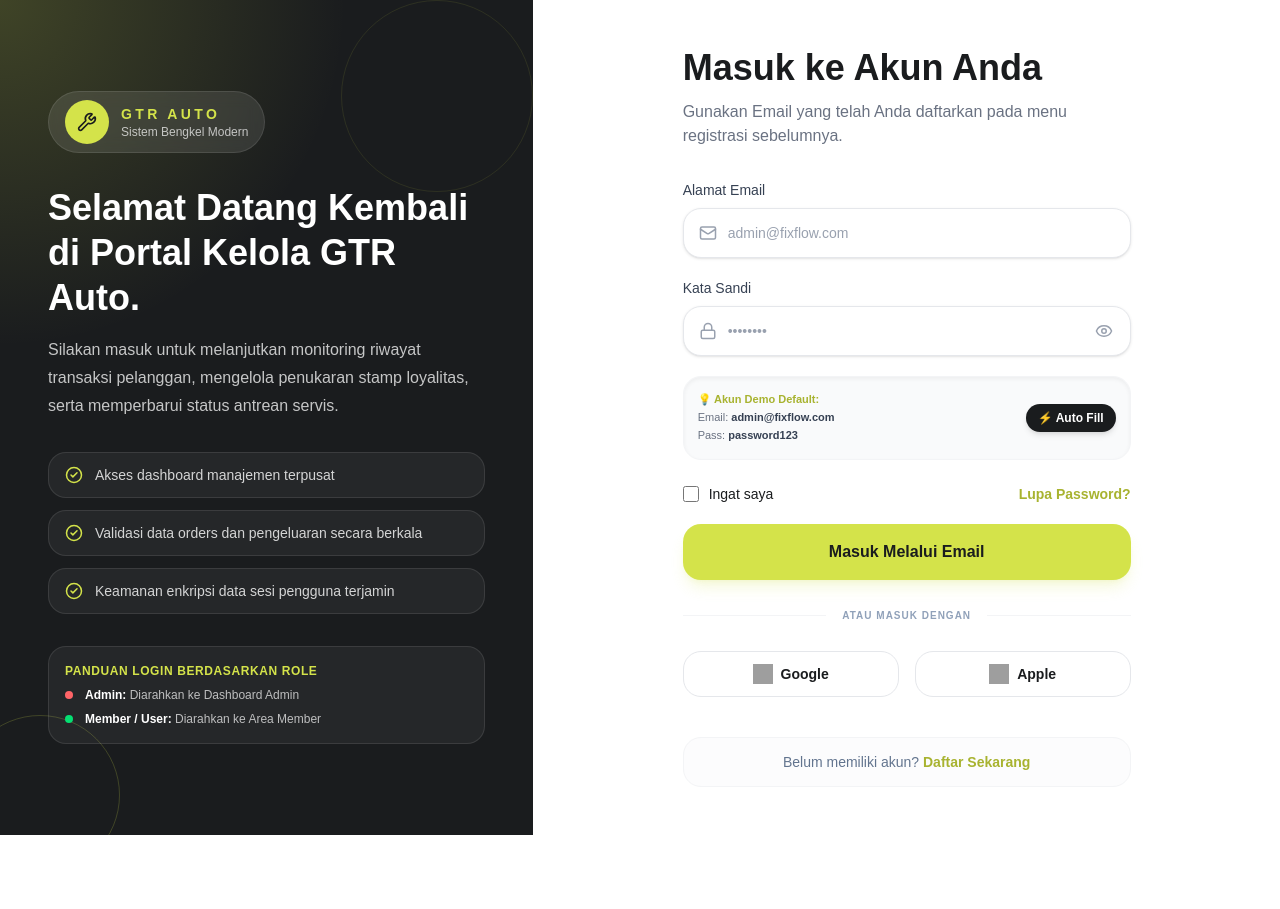
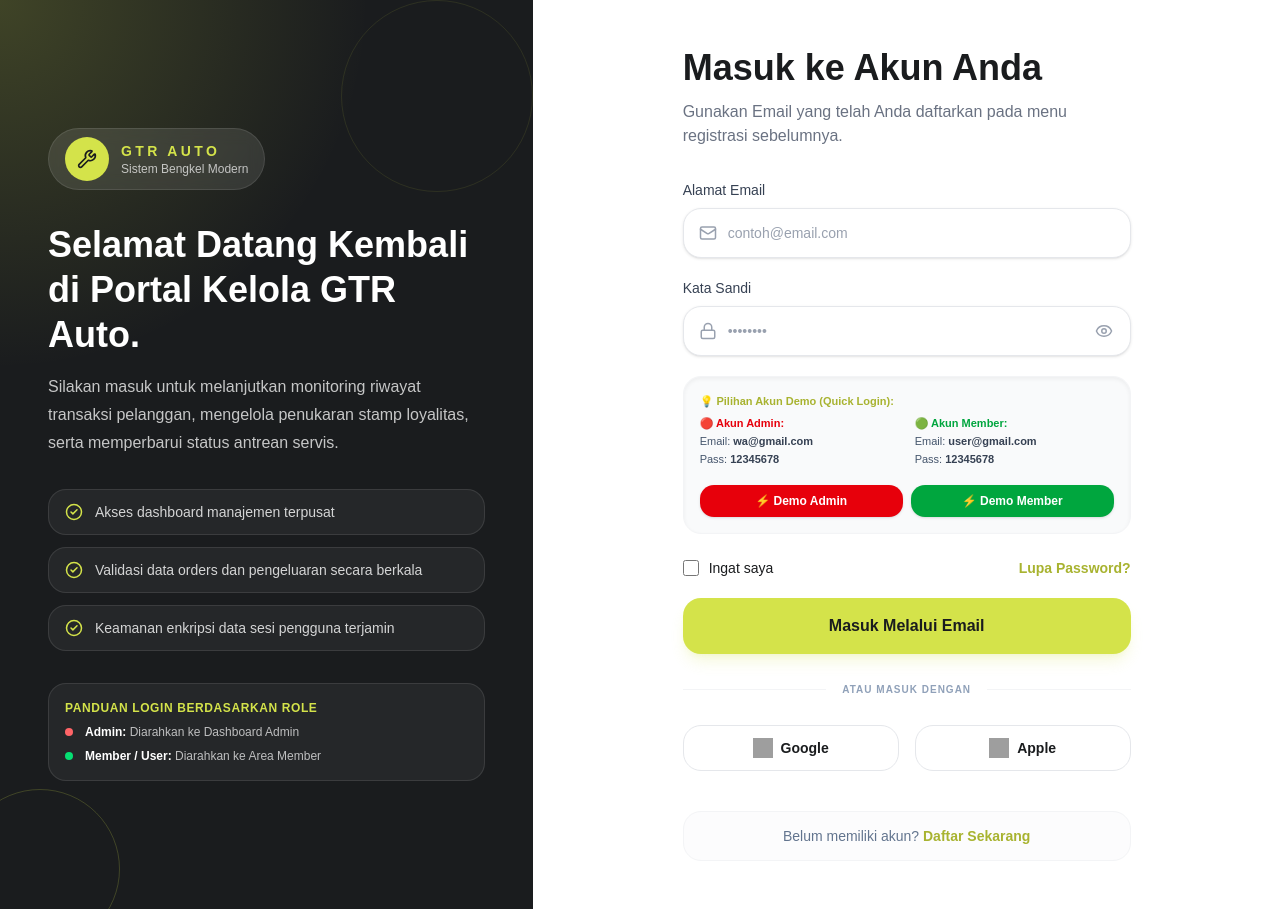
Before and after one commit to naswrrr/gtr-app, a React (Vite) app: page /login in a window 1280 px wide. Before the commit the page ends 835 px from the top, so only its background shows below. Built offline with nearby package versions, Linux system fonts and the light colour scheme; grey boxes are pictures that could not be loaded.

Commit message:
update tampilan login

```diff
--- a/src/pages/auth/Login.jsx
+++ b/src/pages/auth/Login.jsx
@@ -25,12 +25,19 @@ export default function Login() {
     });
   };
 
-  // 💡 FITUR AUTO-FILL UNTUK DEMO DOSEN
-  const handleQuickLogin = () => {
+  // 💡 FITUR AUTO-FILL UNTUK DEMO DOSEN (MULTI-ROLE)
+  const handleQuickLogin = (role) => {
+    if (role === 'admin') {
       setDataForm({
-      username: "admin@fixflow.com",
-      password: "password123"
+        username: "wa@gmail.com",
+        password: "12345678"
       });
+    } else if (role === 'member') {
+      setDataForm({
+        username: "user@gmail.com",
+        password: "12345678"
+      });
+    }
   };
 
   const handleSubmit = async (e) => {
@@ -39,16 +46,14 @@ export default function Login() {
     setError("");
 
     try {
-      // ✅ STEP 1: Autentikasi via Supabase Native Auth
       const { data: authData, error: authError } = await supabase.auth.signInWithPassword({
         email: dataForm.username,
         password: dataForm.password,
       });
 
       if (authError) {
-        // Deteksi jenis error dari Supabase
         if (authError.message.includes('Email not confirmed')) {
-          throw new Error("Email Anda belum dikonfirmasi. Silakan cek inbox email Anda dan klik link konfirmasi, atau nonaktifkan konfirmasi email di Supabase Dashboard → Authentication → Providers → Email.");
+          throw new Error("Email Anda belum dikonfirmasi. Silakan cek inbox email Anda.");
         }
         if (authError.message.includes('Invalid login credentials')) {
           throw new Error("Email atau Password salah! Periksa kembali data Anda.");
@@ -56,8 +61,6 @@ export default function Login() {
         throw new Error(authError.message || "Login gagal. Coba lagi.");
       }
 
-      // ✅ STEP 2: Ambil profil & role dari tabel user_profile berdasarkan email
-      // Setelah signInWithPassword berhasil, RLS akan mengizinkan akses karena auth.email() = email
       const { data: profileData, error: profileError } = await supabase
         .from('user_profile')
         .select('*')
@@ -65,15 +68,13 @@ export default function Login() {
         .maybeSingle();
 
       if (profileError) {
-        console.error("Profile error:", profileError);
         throw new Error("Gagal mengambil data profil: " + profileError.message);
       }
 
       if (!profileData) {
-        throw new Error("Profil pengguna tidak ditemukan di database. Pastikan Anda sudah mendaftar.");
+        throw new Error("Profil pengguna tidak ditemukan di database.");
       }
 
-      // ✅ STEP 3: Simpan sesi ke localStorage
       const userRole = profileData.role || 'user';
 
       const sessionData = {
@@ -88,24 +89,18 @@ export default function Login() {
       localStorage.setItem("user", JSON.stringify(sessionData));
       localStorage.setItem("loggedUser", JSON.stringify(profileData));
 
-      // ✅ KUNCI: Langsung set React state isCustomerLoggedIn = true
-      // agar CustomerLayout route guard langsung mengenali sesi ini
       if (userRole !== 'admin') {
-        forceLogin(); // Update React state + localStorage sekaligus
+        forceLogin();
       }
 
-      // ✅ STEP 4: Redirect berdasarkan Role dari Supabase
       setTimeout(() => {
         setLoading(false);
         if (userRole === 'admin') {
-          // 🔴 Admin → Dashboard Admin
           navigate('/admin');
         } else {
-          // 🟢 Member / User → Dashboard Customer (Member Area)
           navigate('/customer/dashboard');
         }
       }, 1000);
-
 
     } catch (err) {
       setTimeout(() => {
@@ -158,7 +153,6 @@ export default function Login() {
             ))}
           </div>
 
-          {/* Role Guide Info */}
           <div className="mt-8 rounded-2xl border border-white/10 bg-white/5 p-4 space-y-2">
             <p className="text-xs font-bold text-[#D4E34A] uppercase tracking-wider mb-2">Panduan Login Berdasarkan Role</p>
             <div className="flex items-center gap-3 text-xs text-white/70">
@@ -205,7 +199,7 @@ export default function Login() {
                   value={dataForm.username}
                   onChange={handleChange}
                   className={inputClassName}
-                  placeholder="admin@fixflow.com"
+                  placeholder="contoh@email.com"
                 />
               </div>
             </div>
@@ -234,25 +228,46 @@ export default function Login() {
               </div>
             </div>
 
-            {/* 💡 MINI BANNER AKUN QUICK FILL */}
-            <div className="p-3.5 rounded-2xl bg-gray-50 border border-gray-100 flex justify-between items-center shadow-inner">
+            {/* 💡 MINI BANNER AKUN QUICK FILL BARU */}
+            <div className="p-4 rounded-2xl bg-gray-50 border border-gray-100 space-y-3 shadow-inner">
               <div className="text-[11px] text-gray-500 font-medium leading-relaxed">
-                <p className="font-bold flex items-center gap-1" style={{ color: '#A8B330' }}>💡 Akun Demo Default:</p>
-                <p>Email: <span className="font-semibold text-gray-700">admin@fixflow.com</span></p>
-                <p>Pass: <span className="font-semibold text-gray-700">password123</span></p>
+                <p className="font-bold flex items-center gap-1 mb-1" style={{ color: '#A8B330' }}>
+                  💡 Pilihan Akun Demo (Quick Login):
+                </p>
+                <div className="grid grid-cols-2 gap-4 text-slate-600">
+                  <div>
+                    <p className="font-bold text-red-600">🔴 Akun Admin:</p>
+                    <p>Email: <span className="font-semibold text-gray-700">wa@gmail.com</span></p>
+                    <p>Pass: <span className="font-semibold text-gray-700">12345678</span></p>
                   </div>
+                  <div>
+                    <p className="font-bold text-green-600">🟢 Akun Member:</p>
+                    <p>Email: <span className="font-semibold text-gray-700">user@gmail.com</span></p>
+                    <p>Pass: <span className="font-semibold text-gray-700">12345678</span></p>
+                  </div>
+                </div>
+              </div>
+
+              <div className="grid grid-cols-2 gap-2 pt-1">
                 <button
                   type="button"
-                onClick={handleQuickLogin}
-                className="text-xs px-3 py-1.5 rounded-xl font-bold hover:bg-black transition-all shadow-md active:scale-95"
-                style={{ backgroundColor: '#1A1C1E', color: '#fff' }}
+                  onClick={() => handleQuickLogin('admin')}
+                  className="text-xs px-3 py-2 rounded-xl font-bold text-white bg-red-600 hover:bg-red-700 transition-all shadow-sm active:scale-95"
                 >
-                ⚡ Auto Fill
+                  ⚡ Demo Admin
                 </button>
+                <button
+                  type="button"
+                  onClick={() => handleQuickLogin('member')}
+                  className="text-xs px-3 py-2 rounded-xl font-bold text-white bg-green-600 hover:bg-green-700 transition-all shadow-sm active:scale-95"
+                >
+                  ⚡ Demo Member
+                </button>
+              </div>
             </div>
 
             <div className="flex items-center justify-between text-sm pt-1">
-              <label className="flex items-center gap-2.5 cursor-pointer font-medium selection:bg-transparent" style={{ color: '#1A1C1E' }}>
+              <label className="flex items-center gap-2.5 cursor-pointer font-medium" style={{ color: '#1A1C1E' }}>
                 <input
                   type="checkbox"
                   className="accent-[#D4E34A] w-4 h-4 rounded border-gray-300 focus:ring-0"
@@ -264,7 +279,6 @@ export default function Login() {
               </Link>
             </div>
 
-            {/* Tombol Login */}
             <button
               disabled={loading}
               type="submit"
@@ -281,7 +295,6 @@ export default function Login() {
               )}
             </button>
 
-            {/* Pembatas Or */}
             <div className="relative py-2 flex items-center">
               <div className="grow border-t border-gray-100"></div>
               <span className="px-4 text-slate-400 text-[10px] font-bold uppercase tracking-widest">
@@ -290,7 +303,6 @@ export default function Login() {
               <div className="grow border-t border-gray-100"></div>
             </div>
 
-            {/* OAuth Buttons */}
             <div className="grid grid-cols-2 gap-4">
               <button
                 type="button"
```
Lines whose indentation alone changed are shown as unchanged.
